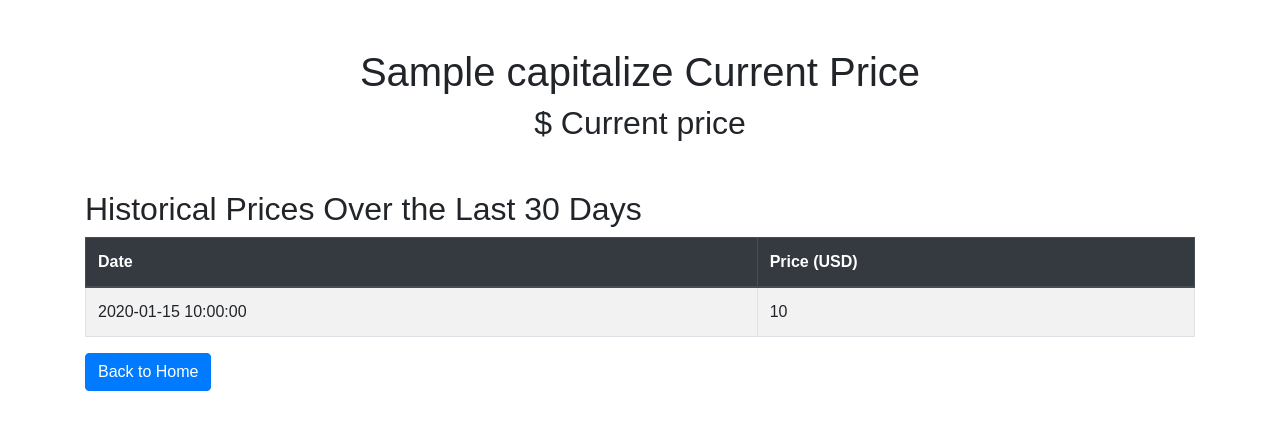
After one commit to Zezoo123/DeFi-Arbitrage-and-Prediction-Tool, a Flask app: template templates/crypto_page.html in a window 1280 px wide. The commit adds this page. Shown: the top 430 px of the page. Run offline with Flask 3, Linux system fonts and the light colour scheme; the template is opened without the code that fills it: most values are stand-ins (such as "Sample title", 1, 10 or a date in 2020); some libraries are stand-ins or nearby versions.

Commit message:
Create page for displaying crypto historical data

```diff
--- a/app.py
+++ b/app.py
@@ -1,5 +1,5 @@
 from flask import Flask, render_template
-from data_collection import save_current_prices
+from data_collection import save_current_prices, save_prices_over_time
 import pandas as pd
 
 app = Flask(__name__)
@@ -11,5 +11,14 @@ def index():
     current_prices = pd.read_csv('data/current_prices.csv')
     return render_template('index.html', prices=current_prices)
 
+@app.route('/<crypto_id>')
+def crypto_page(crypto_id):
+    # save_current_prices(crypto_ids = [crypto_id])
+    # save_prices_over_time(crypto_ids = [crypto_id])
+    current_prices = pd.read_csv('data/current_prices.csv')
+    historical_data = pd.read_csv(f'data/prices_over_time/{crypto_id}_prices.csv')
+
+    return render_template('crypto_page.html', current_prices=current_prices, historical_data=historical_data, crypto_id=crypto_id)
+
 if __name__ == '__main__':
     app.run(debug=True, port=5001)
--- a/data/prices_over_time/bitcoin_prices.csv
+++ b/data/prices_over_time/bitcoin_prices.csv
@@ -1,5 +1,4 @@
 timestamp,price
-2024-09-08 16:07:29.562,53860.12093070046
 2024-09-08 17:06:30.106,53979.44957907279
 2024-09-08 18:13:50.003,54353.66485122087
 2024-09-08 19:15:00.031,54480.843627257076
@@ -718,4 +717,5 @@ timestamp,price
 2024-10-08 13:07:29.549,62504.51859636706
 2024-10-08 14:12:33.121,62770.26425664377
 2024-10-08 15:03:56.865,62766.14682170429
-2024-10-08 15:55:16.000,62349.54130729298
+2024-10-08 16:07:57.845,62152.158564241465
+2024-10-08 16:55:35.000,62468.08177663895
--- a/data/prices_over_time/cardano_prices.csv
+++ b/data/prices_over_time/cardano_prices.csv
@@ -1,5 +1,4 @@
 timestamp,price
-2024-09-08 16:07:54.325,0.3333042264334931
 2024-09-08 17:13:36.383,0.336270312302726
 2024-09-08 18:07:36.036,0.3387029221336602
 2024-09-08 19:14:52.097,0.3384729519303796
@@ -718,4 +717,5 @@ timestamp,price
 2024-10-08 13:11:56.569,0.3478940838259339
 2024-10-08 14:04:49.459,0.35165164531542165
 2024-10-08 15:09:42.195,0.3476378955869348
-2024-10-08 15:55:44.000,0.3456406681831751
+2024-10-08 16:07:31.430,0.34378434437558214
+2024-10-08 16:58:15.000,0.34701564975908417
--- a/data_collection.py
+++ b/data_collection.py
@@ -12,7 +12,6 @@ crypto_ids = ['bitcoin', 'ethereum', 'litecoin', 'ripple', 'cardano']
 
 # API key
 headers = {'x-cg-demo-api-key': 'CG-YeENUQYCX9m5U2XNeDDbxPZh'}
-
 
 """
 RESPONSE CODE MEANINGS:
@@ -73,7 +72,7 @@ Save current prices in current_prices.csv file
 """
 def save_current_prices(url=url_price, crypto_ids=crypto_ids):
     current_prices = fetch_current_prices(url_price, crypto_ids)
-    current_prices_fh = 'current_prices.csv'
+    current_prices_fh = 'data/current_prices.csv'
     if current_prices:
         df = pd.DataFrame(current_prices).T.reset_index() # Transpose to get currencies as rows
         df.columns = ['crypto', 'price']
@@ -92,4 +91,4 @@ def save_prices_over_time(crypto_ids=crypto_ids):
         if prices_over_time:
             df_prices_over_time = pd.DataFrame(prices_over_time['prices'], columns=['timestamp', 'price'])
             df_prices_over_time['timestamp'] = pd.to_datetime(df_prices_over_time['timestamp'], unit='ms') # Convert timestamp to datetime
-            df_prices_over_time.to_csv(f'prices_over_time/{crypto_id}_prices.csv', index=False)
+            df_prices_over_time.to_csv(f'data/prices_over_time/{crypto_id}_prices.csv', index=False)
--- a/static/style.css
+++ b/static/style.css
@@ -4,7 +4,6 @@ body {
 }
 
 table {
-    width: 50%;
     border-collapse: collapse;
 }
 
--- /dev/null
+++ b/templates/crypto_page.html
@@ -0,0 +1,40 @@
+<!DOCTYPE html>
+<html lang="en">
+<head>
+    <meta charset="UTF-8">
+    <meta name="viewport" content="width=device-width, initial-scale=1.0">
+    <title>{{ crypto_id.capitalize() }} Prices</title>
+    <link rel="stylesheet" href="https://maxcdn.bootstrapcdn.com/bootstrap/4.5.2/css/bootstrap.min.css">
+    <link rel="stylesheet" href="../static/style.css">
+</head>
+<body>
+    <div class="container mt-5">
+        <h1 class="text-center">{{ crypto_id.capitalize() }} Current Price</h1>
+        <h2 class="text-center">$ Current price</h2>
+
+        <h2 class="mt-5">Historical Prices Over the Last 30 Days</h2>
+        <table class="table table-striped table-bordered">
+            <thead class="thead-dark">
+                <tr>
+                    <th scope="col">Date</th>
+                    <th scope="col">Price (USD)</th>
+                </tr>
+            </thead>
+            <tbody>
+                {% for index, row in historical_data.iterrows() %}
+                <tr>
+                    <td>{{ row['timestamp'] }}</td>
+                    <td>{{ row['price'] }}</td>
+                </tr>
+                {% endfor %}
+            </tbody>
+        </table>
+        <a href="{{ url_for('index') }}" class="btn btn-primary">Back to Home</a>
+    </div>
+
+    <script src="https://code.jquery.com/jquery-3.5.1.slim.min.js"></script>
+    <script src="https://stackpath.bootstrapcdn.com/bootstrap/4.5.2/js/bootstrap.min.js"></script>
+</body>
+</html>
+</body>
+</html>
```
Also changed, not shown: current_prices.csv (+5 -5 lines), data/current_prices.csv (+5 -5 lines), templates/index.html (+9 -6 lines), 1 other file.
